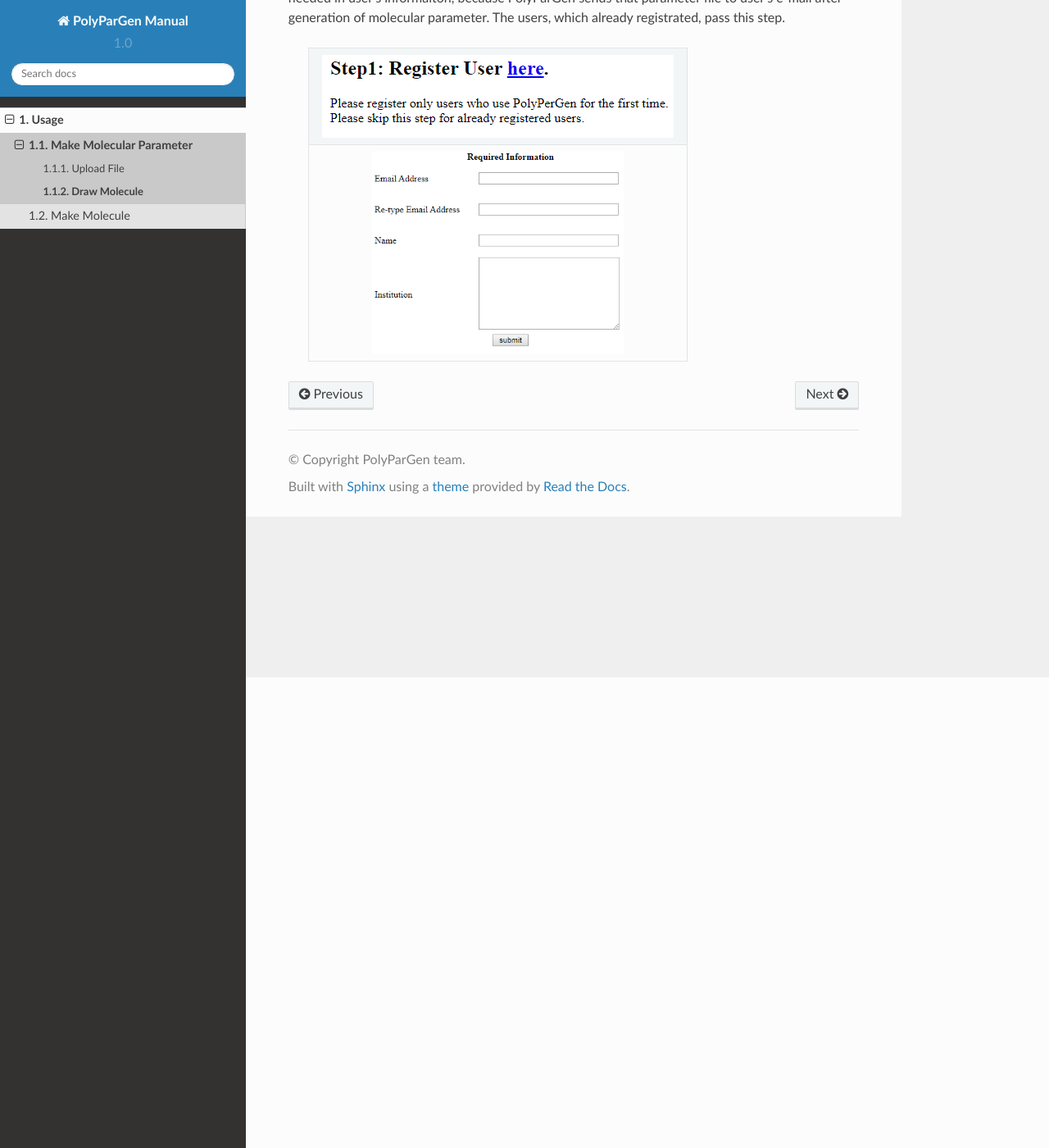
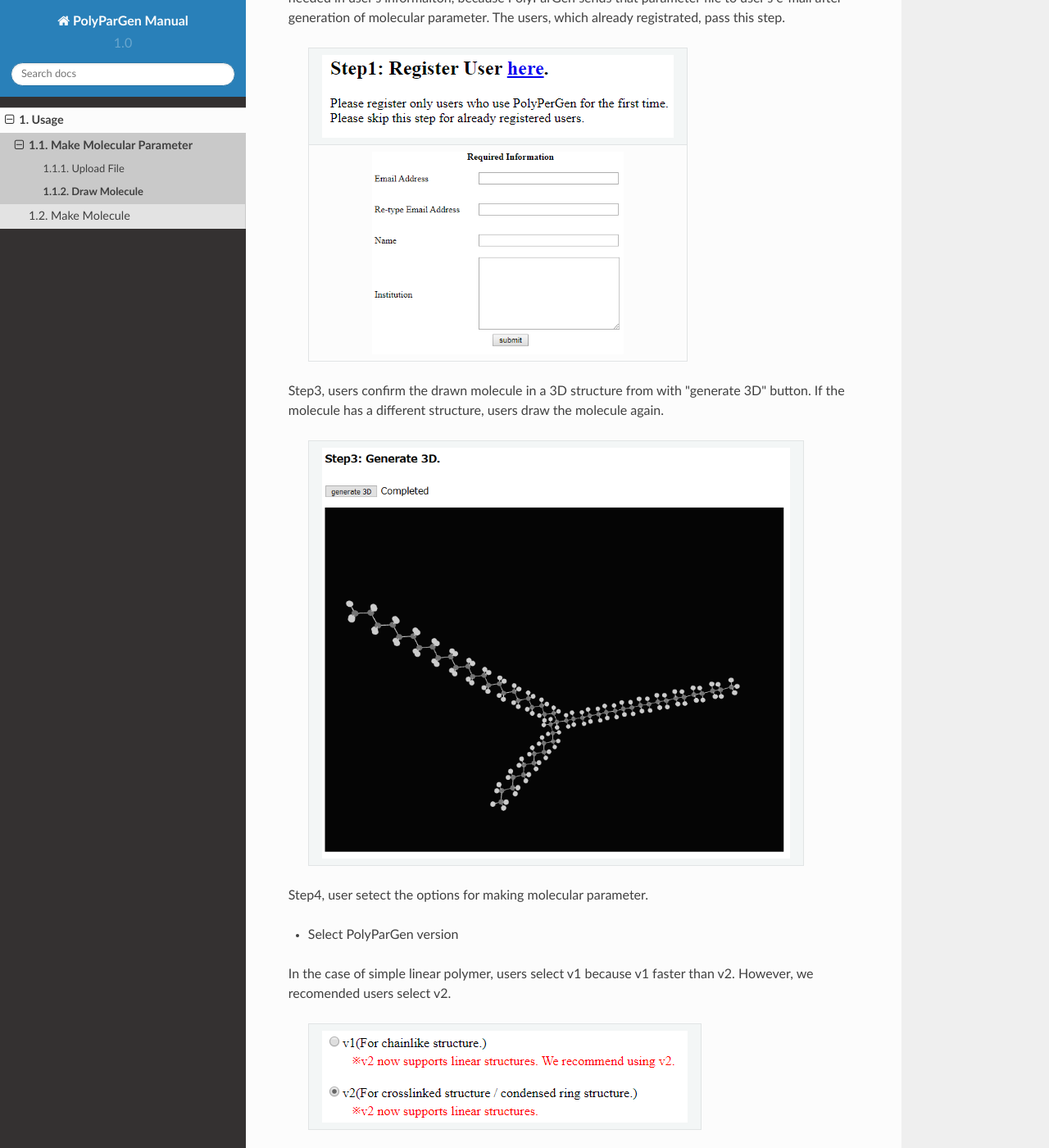
Before and after one commit to mori0711/polypargen_manual, a Sphinx documentation site: the page built from docs/usage/make_molecular_parameter/draw_molecule.rst, in a window 1280 px wide and 1400 px high, scrolled down 574 px. Shown: the whole window at 82% size. Built offline with Sphinx 7.4.7 and the Read the Docs theme 2.0.0, drawn with Linux system fonts in a browser that asks for light colours.

Commit message:
add draw_molecule.rst

```diff
--- a/docs/usage/make_molecular_parameter/draw_molecule.rst
+++ b/docs/usage/make_molecular_parameter/draw_molecule.rst
@@ -26,3 +26,24 @@
   |    :scale: 70 %                                                          |
   |    :align: center                                                        |
   +--------------------------------------------------------------------------+
+
+Step3, users confirm the drawn molecule in a 3D structure from with "generate 3D" button. If the molecule has a different structure, users draw the molecule again.
+
+  +--------------------------------------------------------------------------+
+  | .. image:: ./imgs/draw_molecule_004.png                                  |
+  |    :scale: 70 %                                                          |
+  |    :align: center                                                        |
+  +--------------------------------------------------------------------------+
+
+Step4, user setect the options for making molecular parameter.
+
+- Select PolyParGen version
+
+In the case of simple linear polymer, users select v1 because v1 faster than v2.
+However, we recomended users select v2.
+
+  +--------------------------------------------------------------------------+
+  | .. image:: ./imgs/upload_file_005.png                                    |
+  |    :scale: 100 %                                                         |
+  |    :align: center                                                        |
+  +--------------------------------------------------------------------------+
```
